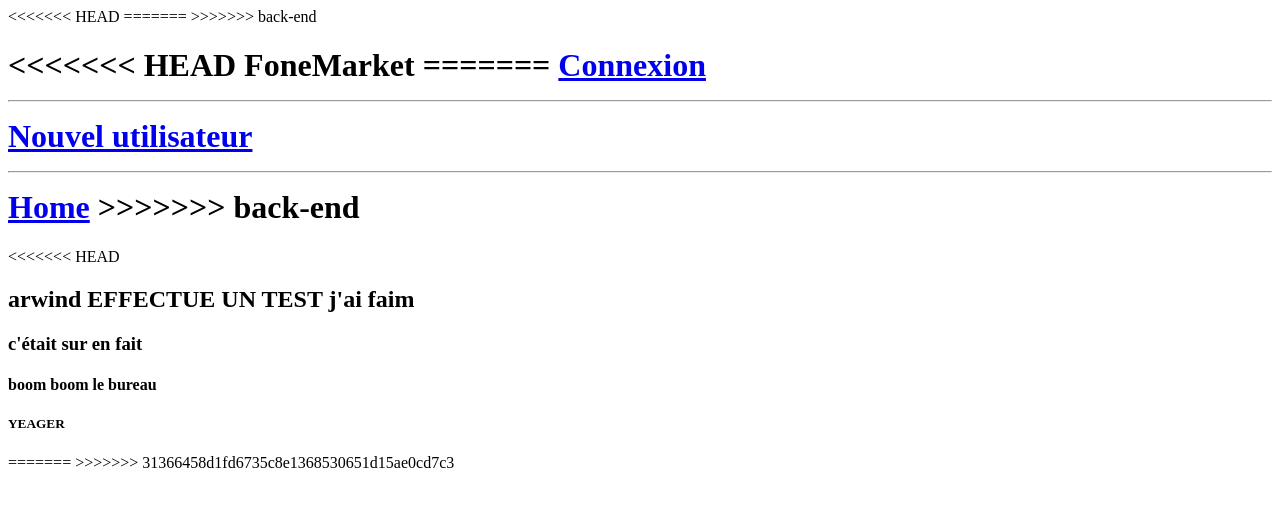
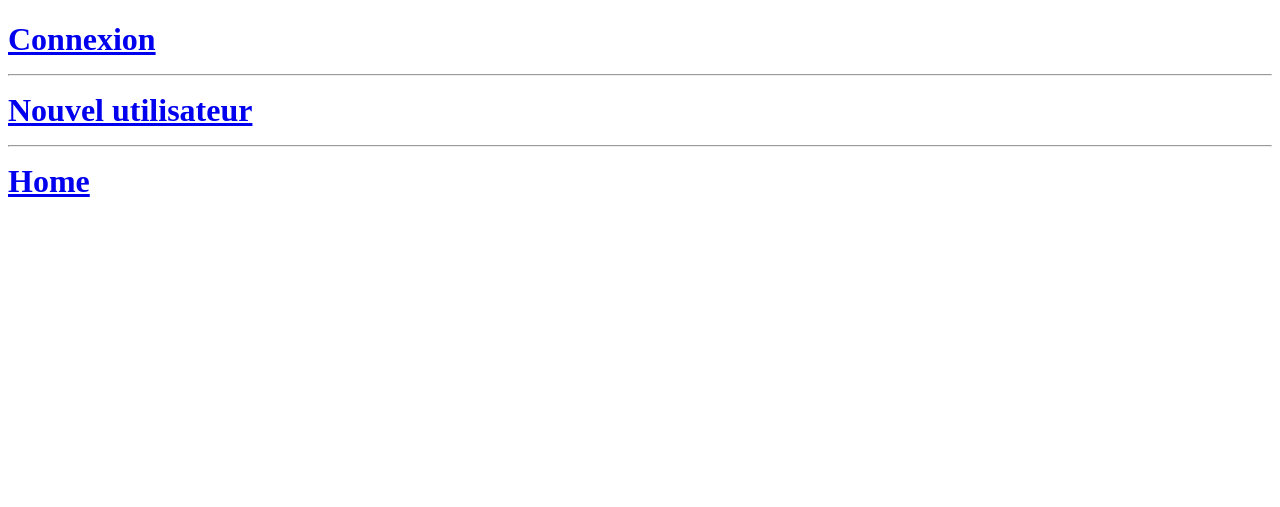
Before and after one commit to alexsamyy/ecommerce_project, a PHP site: page / in a window 1280 px wide. Shown: the top 507 px of the page. Run offline with PHP 8.4, Linux system fonts and the light colour scheme.

Commit message:
index debug

```diff
--- a/index.php
+++ b/index.php
@@ -2,42 +2,18 @@
 <html>
 
 <head>
-<<<<<<< HEAD
-    <title>FoneMarket</title>
-=======
     <meta charset="utf-8">
     <title>FoneMarket Index</title>
->>>>>>> back-end
 </head>
 
 <body>
 <h1>
-<<<<<<< HEAD
-    FoneMarket
-=======
     <a href="login.php">Connexion</a>
     <hr/>
     <a href="newuser.php">Nouvel utilisateur</a>
     <hr/>
     <a href="home.php">Home</a>
->>>>>>> back-end
 </h1>
-<<<<<<< HEAD
-<h2>
-    arwind EFFECTUE UN TEST
-    j'ai faim
-</h2>
-<h3>
-     c'était sur en fait
-</h3>
-<h4>
-    boom boom le bureau
-</h4>
-<h5>
-    YEAGER
-</h5>
-=======
->>>>>>> 31366458d1fd6735c8e1368530651d15ae0cd7c3
 </body>
 <footer>
 
```
